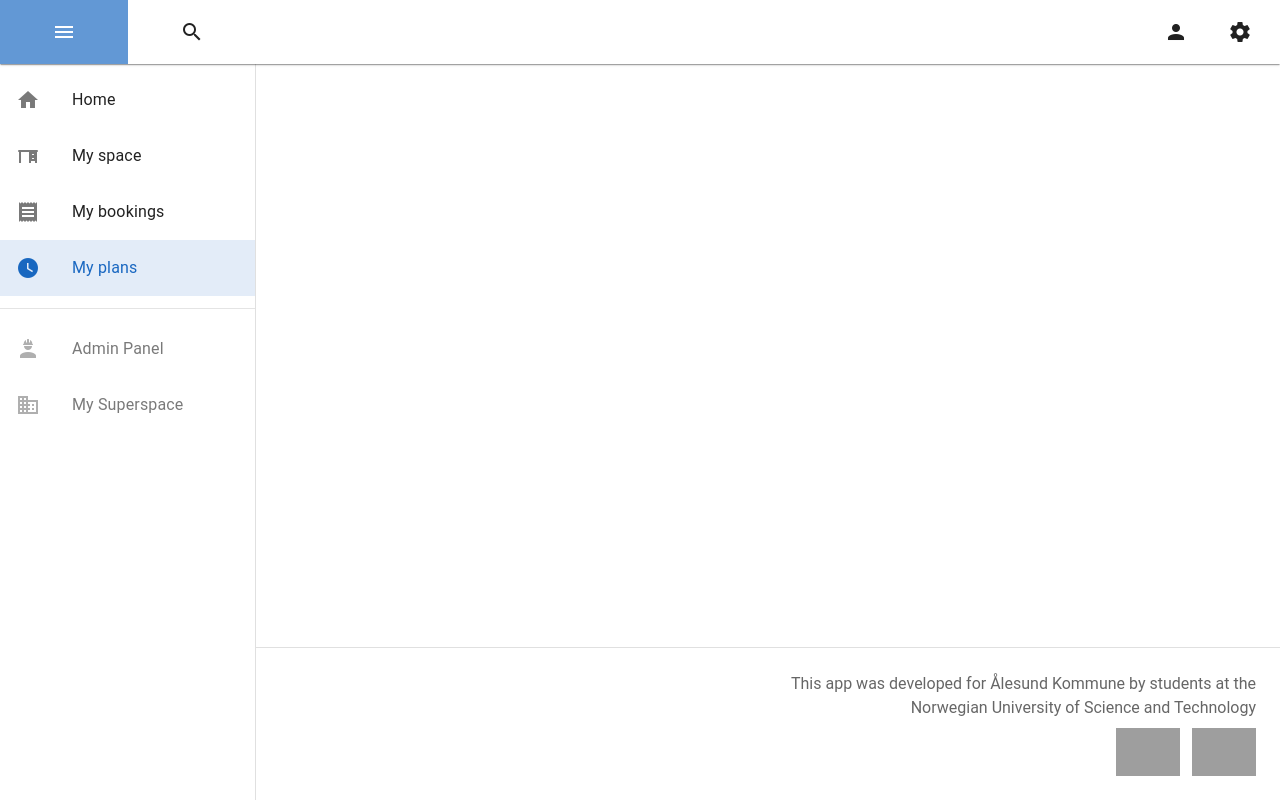
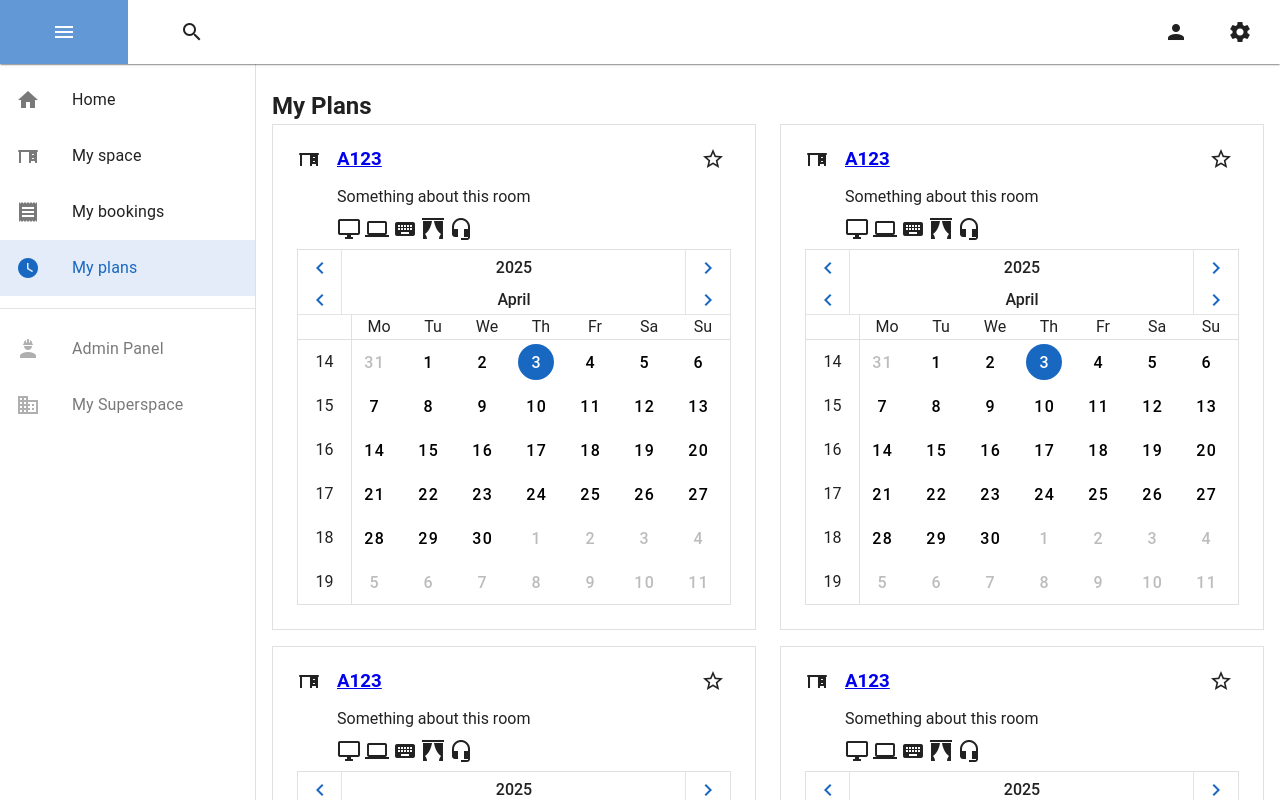
Before and after one commit to odinguden/office-space-manager, a Vue app in the folder front-end/: page /plans in a window 1280 px wide. Shown: the top 800 px of the page. Built offline with nearby package versions, Linux system fonts and the light colour scheme; grey boxes are pictures that could not be loaded.

Commit message:
Set up basic plans cards

```diff
--- a/front-end/src/components/common/oCalendar.vue
+++ b/front-end/src/components/common/oCalendar.vue
@@ -42,5 +42,6 @@ const selectedMonth = ref(now.getMonth())
 <style scoped lang="scss">
 .calendar {
 	border: 1px solid rgba(var(--v-border-color), var(--v-border-opacity));
+	min-width: 352px;
 }
 </style>
--- a/front-end/src/components/common/oSpaceCard.vue
+++ b/front-end/src/components/common/oSpaceCard.vue
@@ -30,10 +30,14 @@ const isFavorite = ref(Math.random() > 0.7)
 		<div class="card-extras">
 			<o-space-extras />
 		</div>
-		<div class="card-timeline">
-			<o-timeline/>
+		<div class="one-span-two">
+			<slot name="timeline">
+				<div class="card-timeline">
+					<o-timeline/>
+				</div>
+			</slot>
 		</div>
-		<div class="actions-container">
+		<div class="one-span-two">
 			<slot name="actions" />
 		</div>
 	</o-flat-card>
@@ -62,11 +66,10 @@ const isFavorite = ref(Math.random() > 0.7)
 	}
 
 	.card-timeline {
-		grid-column: 1 / span 2;
 		height: 24px;
 	}
 
-	.actions-container {
+	.one-span-two {
 		grid-column: 1 / span 2;
 	}
 }
--- a/front-end/src/pages/plans.vue
+++ b/front-end/src/pages/plans.vue
@@ -1,5 +1,12 @@
 <template>
-	<main>
-
-	</main>
+	<section>
+		<h1>My Plans</h1>
+		<o-contained-grid>
+			<o-space-card v-for="_ in Array(4)">
+				<template #timeline>
+					<o-calendar />
+				</template>
+			</o-space-card>
+		</o-contained-grid>
+	</section>
 </template>
```
